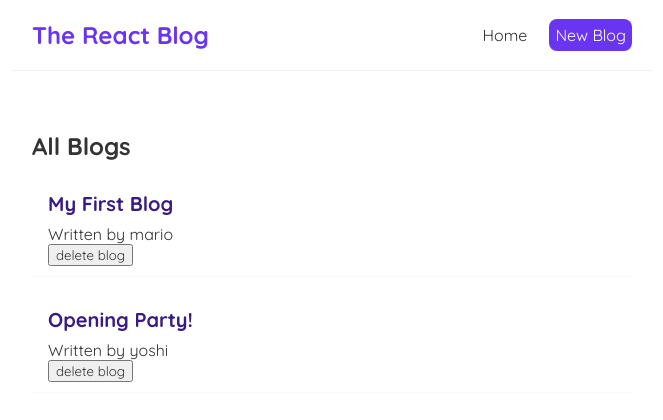
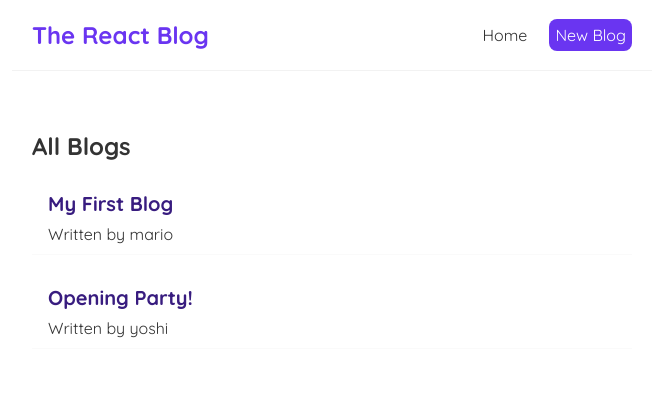
Before and after one commit to 8Pedro8/React-Blog-with-JSON-Server, a React (Vite) app: page / in a window 1280 px wide. Shown: the top 420 px of the page, without its empty margins (308-971 px from the left). Built offline with nearby package versions, Linux system fonts and the light colour scheme; data requests are answered from the project's data file.

Commit message:
Create reuseable custom hook to fetch data

```diff
--- a/src/BlogList.jsx
+++ b/src/BlogList.jsx
@@ -7,7 +7,6 @@
                 <div className="blog-preview" key={blog.id}>
                     <h2>{ blog.title }</h2>
                     <p>Written by {blog.author}</p>
-                    <button onClick={ () => handleDelete(blog.id) }>delete blog</button>
                 </div>
             ))}
         </div>
--- a/src/Home.jsx
+++ b/src/Home.jsx
@@ -1,43 +1,16 @@
 import { useState, useEffect } from "react"
 import BlogList from "./BlogList"
+import useFetch from "./useFetch"
 
 const Home = () => {
 
-    const [blogs, setBlogs] = useState(null)
-    const [isPending, setIsPending] = useState(true)
-    const [error, setError] = useState(null)
-
-    const handleDelete = (id) => {
-        const newBlogs = blogs.filter(blog => blog.id !== id)
-        setBlogs(newBlogs)
-    }
-
-    useEffect(() => {
-        setTimeout(() => { // To simulate real server request
-            fetch('http://localhost:8000/blogs')
-                .then(res => {
-                    if(!res.ok) throw Error('Failed to fetch the data')
-                    return res.json()
-                })
-                .then(data => {
-                    //console.log(data);
-                    setBlogs(data)
-                    setIsPending(false)
-                    setError(null)
-                })
-                .catch(err => {
-                    //console.log(err.message);
-                    setIsPending(false)
-                    setError(err.message)
-                })
-        }, 1000)
-    }, [])
+    const {data: blogs, isPending, error} = useFetch('http://localhost:8000/blogs')
 
     return (
         <div className="home">
             { error && <div>{ error }</div> }
             { isPending && <div>Loading...</div> }
-            { blogs && <BlogList blogs={blogs} title="All Blogs" handleDelete={handleDelete}/> }
+            { blogs && <BlogList blogs={blogs} title="All Blogs"/> }
         </div>
      )
 }
--- /dev/null
+++ b/src/useFetch.jsx
@@ -0,0 +1,33 @@
+import {useState, useEffect} from 'react'
+
+// Custom hook should start with "use"
+const useFetch = (url) => {
+    const [data, setData] = useState(null)
+    const [isPending, setIsPending] = useState(true)
+    const [error, setError] = useState(null)
+
+    useEffect(() => {
+        setTimeout(() => { // To simulate real server request
+            fetch(url)
+                .then(res => {
+                    if(!res.ok) throw Error('Failed to fetch the data')
+                    return res.json()
+                })
+                .then(data => {
+                    //console.log(data);
+                    setData(data)
+                    setIsPending(false)
+                    setError(null)
+                })
+                .catch(err => {
+                    //console.log(err.message);
+                    setIsPending(false)
+                    setError(err.message)
+                })
+        }, 1000)
+    }, [])
+
+    return {data, isPending, error}
+}
+
+export default useFetch
```
